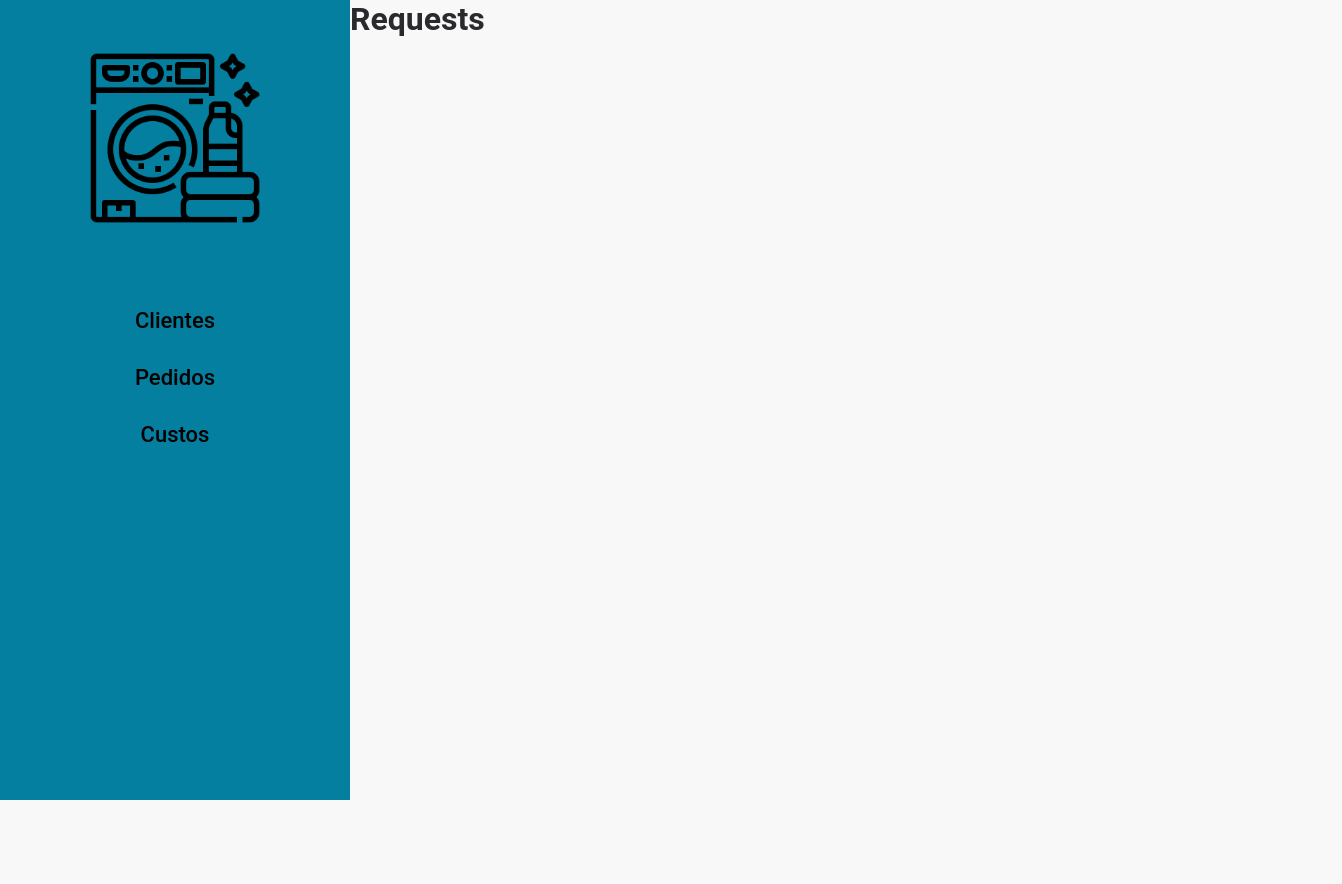
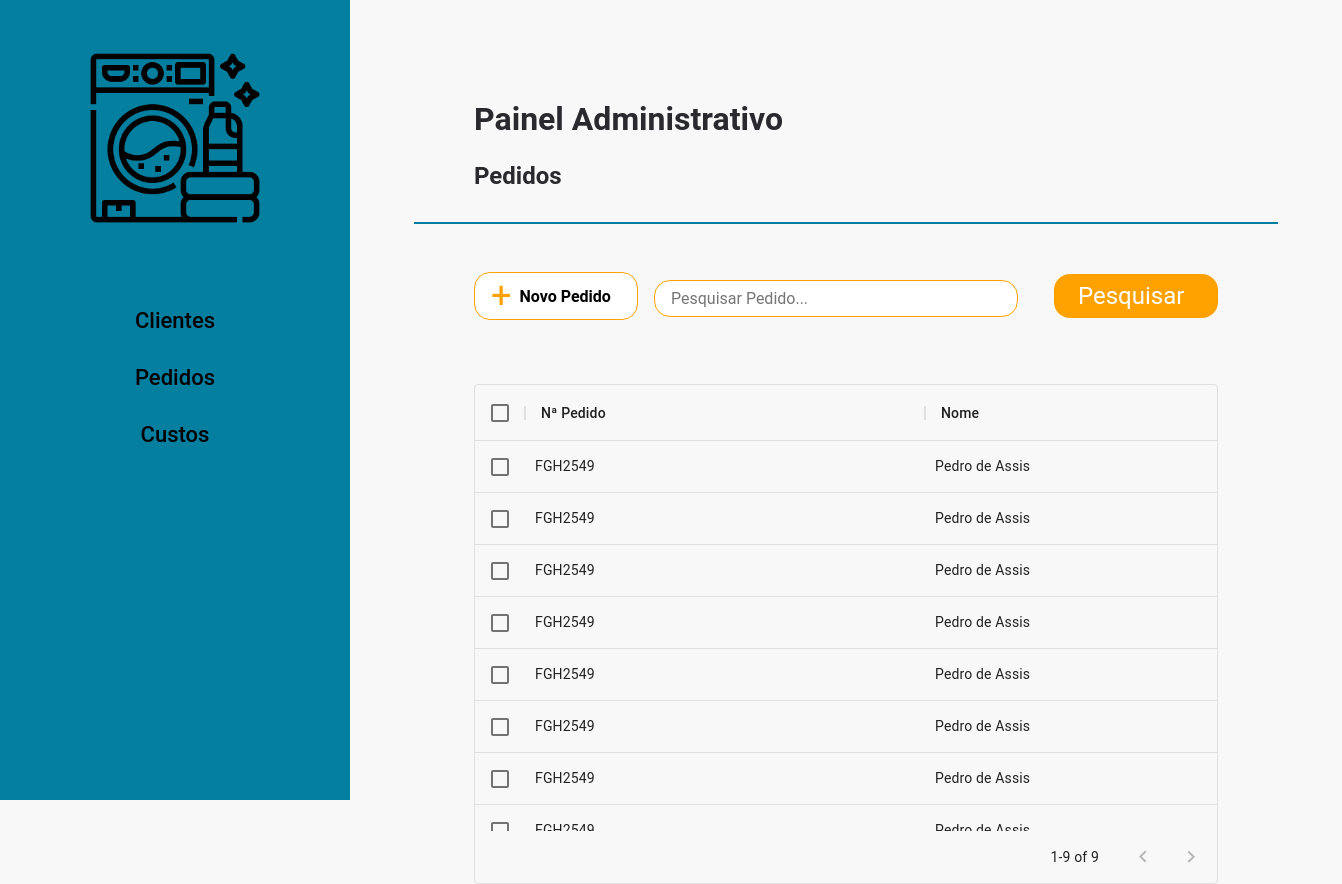
Before and after one commit to GabrielFSSantos/Basic_Laundry_System, a React (Create React App) app: page /requests in a window 1280 px wide. Shown: the whole page, 1342 px wide, since content can reach past the window. Before the commit the page ends 800 px from the top, so only its background shows below. Built offline with nearby package versions, Linux system fonts and the light colour scheme.

Commit message:
layout Page Requets

```diff
--- a/src/hooks/useTable.ts
+++ b/src/hooks/useTable.ts
@@ -44,9 +44,9 @@ export function useTable({type}: TableProps) {
 
   } else if(type === 'requests') {
     columns = [
-      { field: 'requestNumber', headerName: 'Nª Pedido', width: 250 },
-      { field: 'name', headerName: 'Nome', width: 180 },
-      { field: 'status', headerName: 'Status', width: 180 },
+      { field: 'requestNumber', headerName: 'Nª Pedido', width: 400 },
+      { field: 'name', headerName: 'Nome', width: 400 },
+      { field: 'status', headerName: 'Status', width: 400 },
     ];
 
     rows = [
--- a/src/pages/Clients/index.tsx
+++ b/src/pages/Clients/index.tsx
@@ -10,7 +10,7 @@ export function Clients() {
   return(
     <div id="clients-page" >
       <header>
-        <h1>Painel Administrativo Clientes</h1>
+        <h1>Painel Administrativo</h1>
         <h2>Clientes</h2>
       </header>
 
--- a/src/pages/Requests/index.tsx
+++ b/src/pages/Requests/index.tsx
@@ -1,7 +1,34 @@
+import { DataGrid } from '@material-ui/data-grid';
+
+import { useTable } from '../../hooks/useTable';
+
+import './styles.scss'
 
 export function Requests() {
+  const { columns, rows } = useTable({type: 'requests'});
 
   return(
-    <h1>Requests</h1>
+    <div id="requests-page" >
+      <header>
+        <h1>Painel Administrativo</h1>
+        <h2>Pedidos</h2>
+      </header>
+
+      <div className="separator" ></div>
+
+      <main>
+        <div className="section">
+          <button>+<b>Novo Pedido</b></button>
+          <div>
+            <input type="text" placeholder="Pesquisar Pedido..." />
+            <button>Pesquisar</button>
+          </div>
+        </div>
+
+        <div className="table">
+          <DataGrid rows={rows} columns={columns} pageSize={9} checkboxSelection />
+        </div>
+      </main>
+    </div>
   );
 }
--- a/src/pages/Requests/styles.scss
+++ b/src/pages/Requests/styles.scss
@@ -0,0 +1,102 @@
+#requests-page {
+  header {
+    display: flex;
+    align-items: flex-start;
+    flex-direction: column;
+    margin: 100px 124px 0px 124px;
+
+    h2 {
+      margin-top: 24px;
+    }
+  }
+
+  main {
+    display: flex;
+    align-items: center;
+    flex-direction: column;
+    margin: 48px 124px 0px 124px;
+
+    .section {
+      display: flex;
+      align-items: center;
+      justify-content: space-between;
+      width: 100%;
+      gap: 16px;
+
+      button {
+        display: flex;
+        align-items: center;
+
+        color: #FFA200;
+        font-size: 36px;
+
+        border: 1px solid #FFA200;
+        border-radius: 16px;
+        background: #FFF;
+        padding: 2px 16px ;
+        min-width: 164px;
+
+        transition: 300ms;
+
+        &:hover {
+          background: #FFA200;
+          color: #FFF;
+        }
+
+        b {
+          color: #000;
+          font-size: 16px;
+          margin-left: 8px;
+        }
+      }
+
+      div {
+        display: flex;
+        align-items: center;
+        justify-content: space-between;
+
+        input {
+          border: 1px solid #FFA200;
+          border-radius: 16px;
+          background: #FFF;
+
+          padding: 8px 16px;
+          width: 364px;
+          margin: 4px 36px 0px 0px;
+        }
+
+        button {
+          color: #FFF;
+          font-size: 24px;
+
+          border: none;
+          background: #FFA200;
+          padding: 8px 24px ;
+
+          transition: 300ms;
+
+          &:hover {
+            background: #047F9F;
+            color: #FFF;
+          }
+        }
+      }
+    }
+
+    .table {
+      margin-top: 64px;
+      height: 500px;
+      width: 100%;
+    }
+  }
+
+  .separator {
+    display: flex;
+    align-items: center;
+
+    height: 2px;
+    background: #047F9F;
+
+    margin: 32px 64px;
+  }
+}
```
